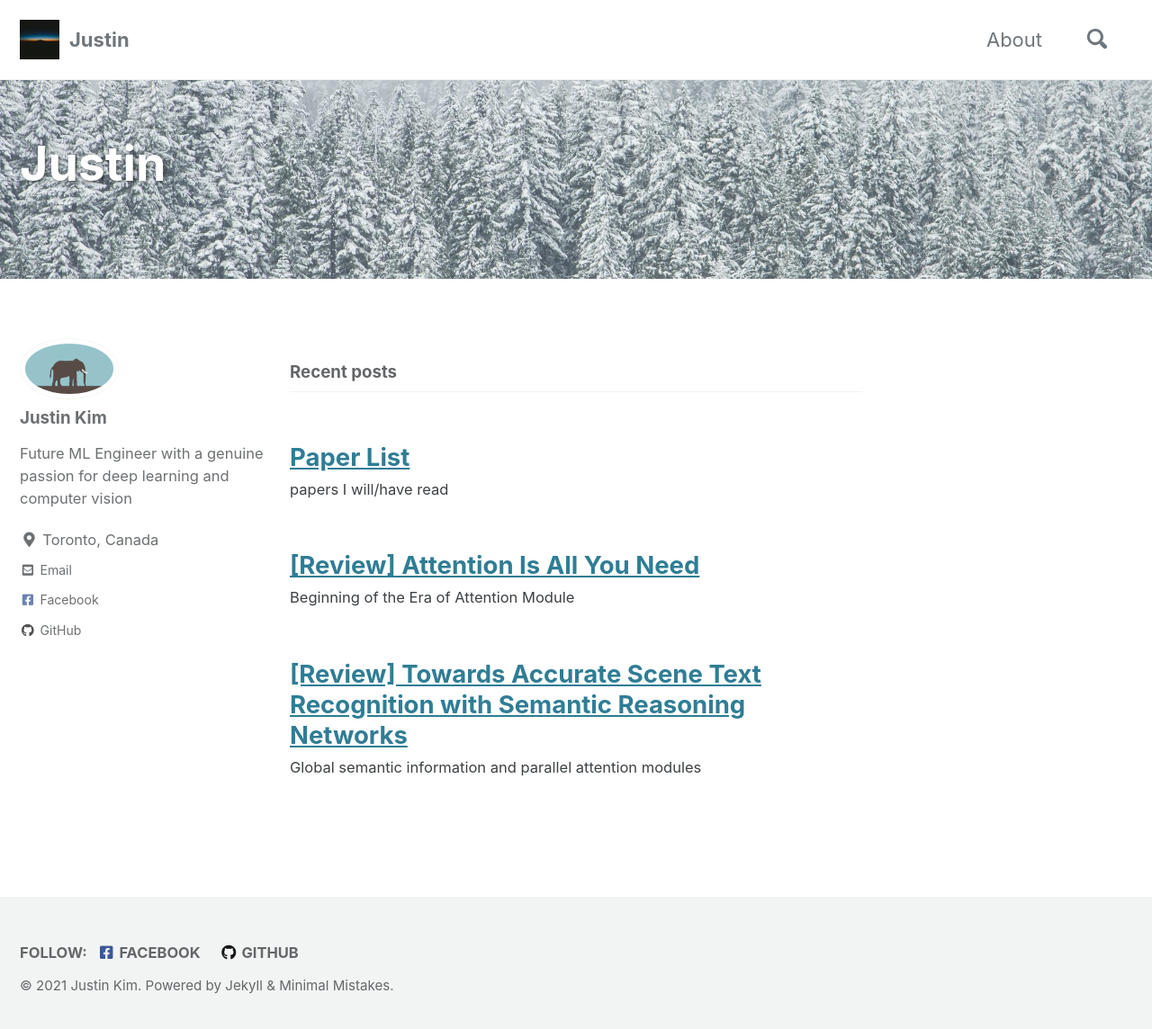
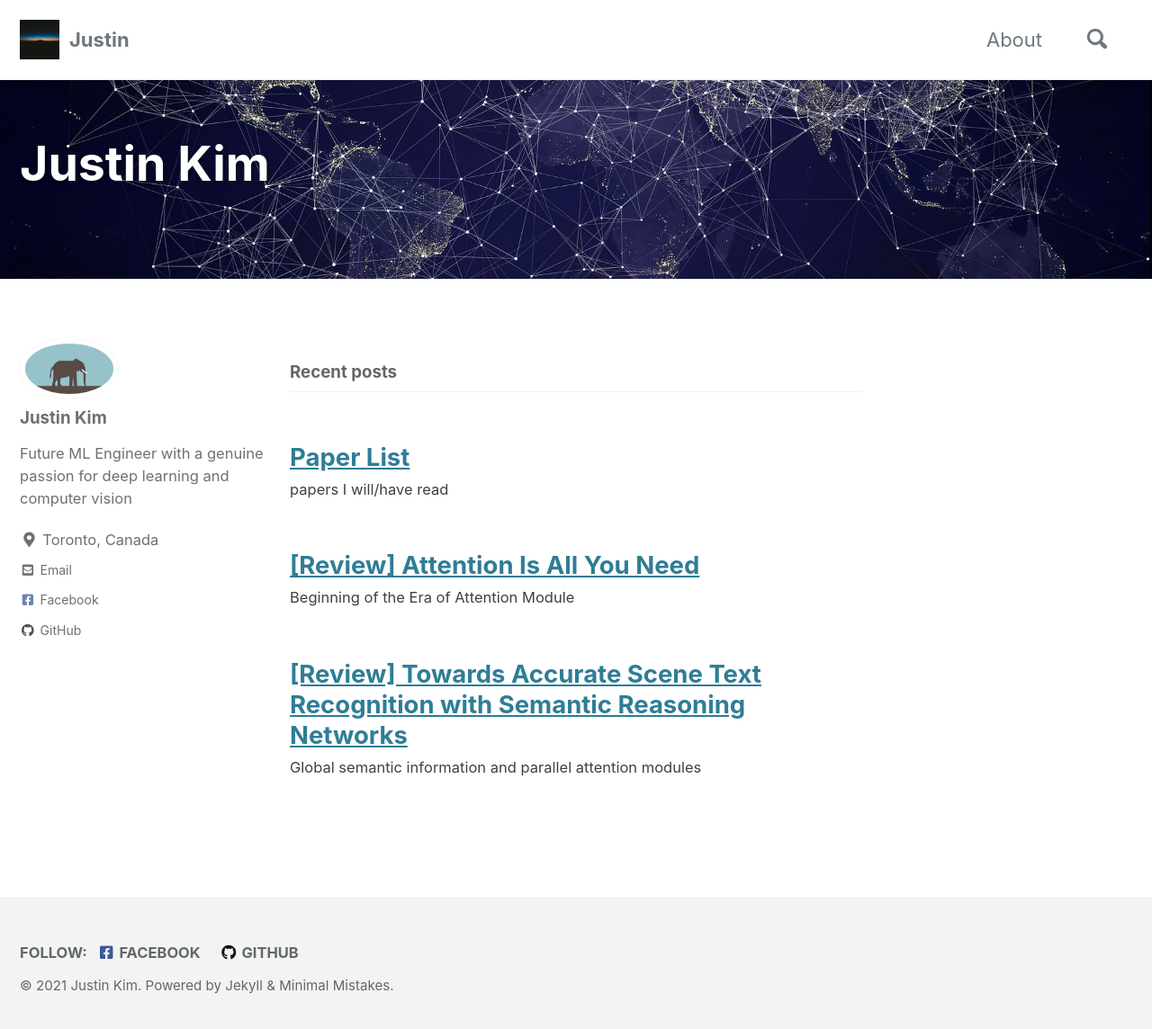
Before and after one commit to ijjustinKim/ijjustinKim.github.io, a Jekyll site: the page built from index.html, in a window 1280 px wide and 1152 px high. Shown: the top 1144 px of the window at 90% size. Built offline with Jekyll 4.4.1, drawn with Linux system fonts in a browser that asks for light colours; cached includes are drawn as plain includes; the list of posts is cut into pages by our own code.

Commit message:
overlay image update

```diff
--- a/index.html
+++ b/index.html
@@ -1,8 +1,8 @@
 ---
 layout: home
 author_profile: true
-title : ""
+title : "Justin Kim"
 excerpt : ""
 header:
-  overlay_image : /assets/images/overlay_image.jpg
+  overlay_image : /assets/images/overlay_test.jpg
 ---
```
Also changed, not shown: _posts/2021-06-05-srn.md (+1 -1 lines), _posts/2021-06-05-transformer.md (+1 -1 lines), _posts/2021-06-06-paper-list.md (+1 -1 lines), assets/images/overlay_test.jpg (added).
